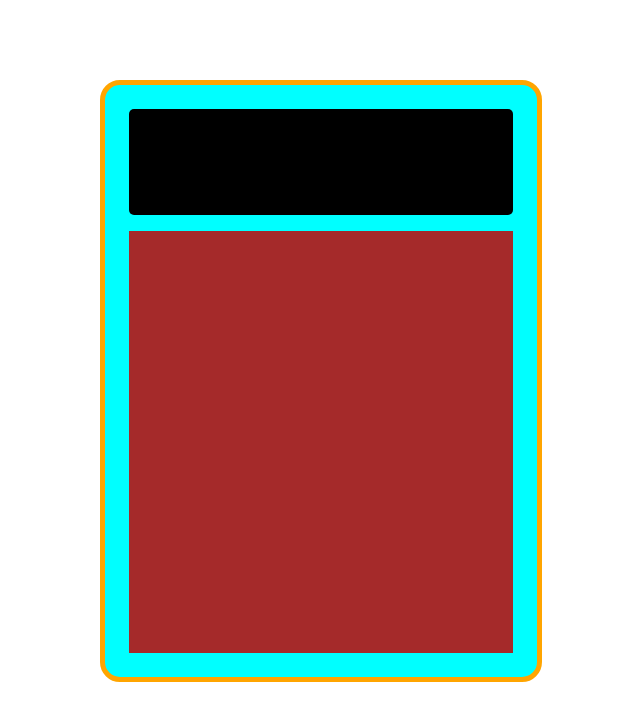
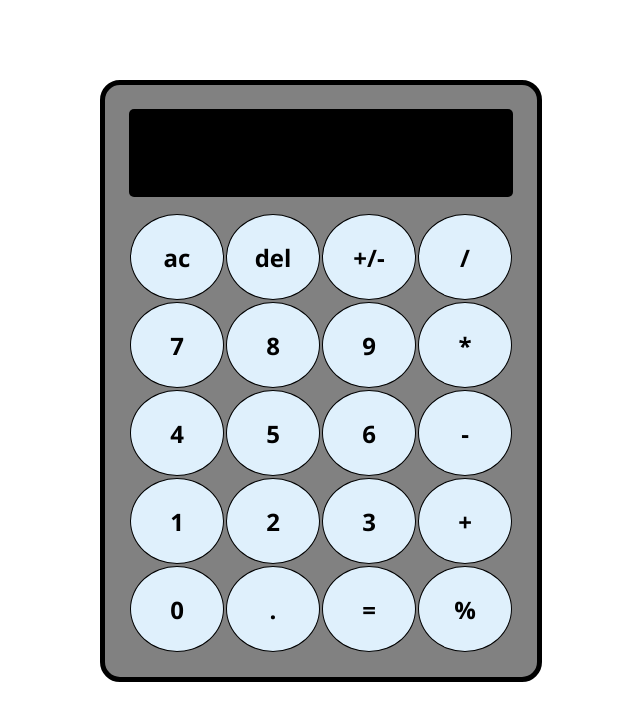
Before and after one commit to Danilo-Giannone/odin-calculator, a plain HTML site: page index.html in a window 1280 px wide. Shown: the whole page, without its empty margins (319-959 px from the left). Drawn offline with Linux system fonts and the light colour scheme.

Commit message:
add button on the calculator fix the visuals and the UI

```diff
--- a/javascript.js
+++ b/javascript.js
@@ -1,4 +1,24 @@
+//the order is the order of apparition row by row
+const keyboardText=[["ac","del","+/-","/"],
+                 ["7","8","9","*"],
+                 ["4","5","6","-"],
+                 ["1","2","3","+"],
+                 ["0",".","=","%"]];
+
 let container = document.querySelector("#container");
+let keyboard = document.querySelector(".keyboard");
+for (let i = 0; i < keyboardText.length; i++) {
+    let row = document.createElement("div");
+    row.classList.add("row");
+    keyboard.appendChild(row);
+    for (let j = 0; j < keyboardText[i].length; j++) {
+        let button = document.createElement("button");
+        button.classList.add("btn");
+        button.textContent = keyboardText[i][j];
+        row.appendChild(button);
+    }
+
+}
 window.onload = refresh();
 window.addEventListener('resize', function(event){
     refresh();
--- a/style.css
+++ b/style.css
@@ -1,8 +1,8 @@
 #container{
-    border: 5px, solid, orange;
+    border: 5px, solid, black;
     border-radius: 20px;
     padding: 2vh;
-    background-color: aqua;
+    background-color:#818181;
     display:flex ;
     justify-self: center;
     margin-top: 10vh;
@@ -19,7 +19,23 @@
     border-radius: 5px;
 }
 .keyboard{
-    flex: 4;
+    flex: 5;
     margin: 1vh;
-    background-color: brown;
+    display: flex;
+    flex-direction: column;
 }
+.row{
+    flex: 1;
+    display: flex;
+}
+.btn{
+    flex:1;
+    margin: 1px;
+    border-style: hidden;
+    border-radius: 50%;
+    font-size: 3vh;
+    font-weight: 600;
+    border: 1px, solid, black;
+    background-color: #dff0fc;
+    font-family:'Segoe UI', Tahoma, Geneva, Verdana, sans-serif;
+}
```
